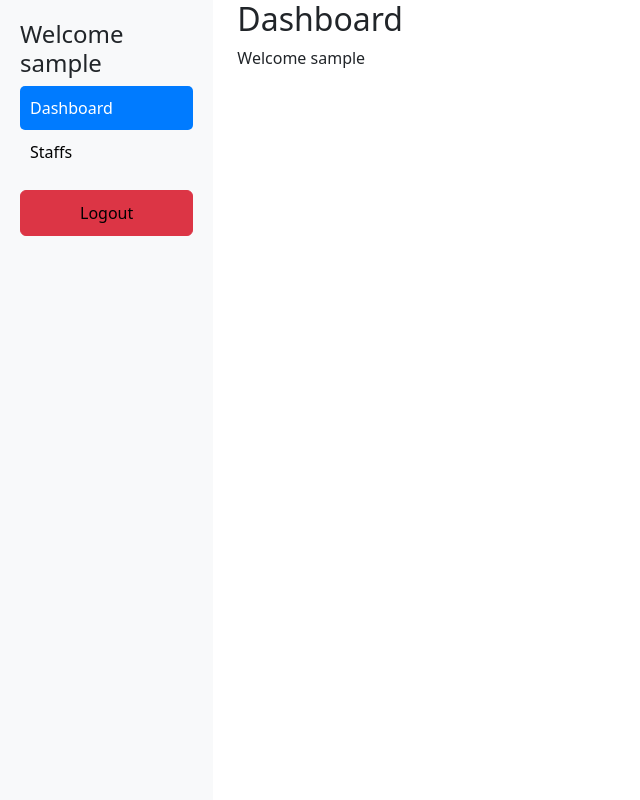
After one commit to Arathijayaprakash/crud_php, a PHP site: page /dashboard.php in a window 1280 px wide. The commit adds this page. Shown: the whole page, without its empty margins (0-640 px from the left). Run offline with PHP 8.4, Linux system fonts and the light colour scheme; the visitor is signed in with stand-in values (Sample User, id 1).

Commit message:
added dashboard, footer, layout for sidemenu

```diff
--- /dev/null
+++ b/views/dashboard.php
@@ -0,0 +1,6 @@
+<?php
+$pageTitle = 'Dashboard';
+include __DIR__ . '/layout.php'
+?>
+<h2>Dashboard</h2>
+<p>Welcome <?php echo $_SESSION['username'] ?></p>
--- /dev/null
+++ b/views/layout.php
@@ -0,0 +1,62 @@
+<?php
+session_start();
+include __DIR__ . '/../config/db_config.php';
+include __DIR__ . '/../controllers/loginController.php';
+
+$loginController = new LoginController($conn);
+if (!$loginController->isLoggedIn()) {
+    header('Location: ../login.php');
+}
+?>
+
+<!DOCTYPE html>
+<html lang="en">
+
+<head>
+    <meta charset="UTF-8">
+    <meta name="viewport" content="width=device-width, initial-scale=1.0">
+    <title><?php echo isset($pageTitle) ? $pageTitle : 'CRUD Application'; ?></title>
+    <link href="https://cdn.jsdelivr.net/npm/bootstrap@5.3.8/dist/css/bootstrap.min.css" rel="stylesheet" integrity="sha384-sRIl4kxILFvY47J16cr9ZwB07vP4J8+LH7qKQnuqkuIAvNWLzeN8tE5YBujZqJLB" crossorigin="anonymous">
+    <style>
+        .sidebar {
+            height: 100vh;
+            background-color: #f8f9fa;
+            padding: 20px;
+        }
+
+        .sidebar a {
+            display: block;
+            padding: 10px;
+            color: #000;
+            text-decoration: none;
+            cursor: pointer;
+        }
+
+        .sidebar a.active {
+            background-color: #007bff;
+            color: #fff;
+            border-radius: 5px;
+        }
+
+        .sidebar a:hover {
+            background-color: #007bff;
+            color: #fff;
+            border-radius: 5px;
+        }
+    </style>
+</head>
+
+<body>
+    <div class="container-fluid">
+        <div class="row">
+            <!-- Sidebar -->
+            <div class="col-md-3 col-lg-2 sidebar">
+                <h4>Welcome <?php echo $_SESSION['username'] ?></h4>
+                <a href="../dashboard.php" class="<?php echo basename($_SERVER['PHP_SELF']) == 'dashboard.php' ? 'active' : ''; ?>">Dashboard</a>
+                <a href="staffs/index.php" class="<?php echo basename($_SERVER['PHP_SELF']) == 'index.php' ? 'active' : ''; ?>">Staffs</a>
+                <a href="/crud/views/logout.php" class="btn btn-danger mt-3">Logout</a>
+            </div>
+
+            <!-- Main Content -->
+            <div class="col-md-9 col-lg-10">
+                <div class="container">
--- a/views/login.php
+++ b/views/login.php
@@ -9,7 +9,7 @@ $error = '';
 if ($_SERVER['REQUEST_METHOD'] === 'POST') {
     $result = $loginController->login($_POST);
     if ($result === true) {
-        header('Location: staffs/index.php');
+        header('Location: dashboard.php');
         exit;
     } else {
         $error = $result;
```
Also changed, not shown: views/footer.php (added, +7 -0 lines), views/staffs/index.php (+5 -30 lines).
